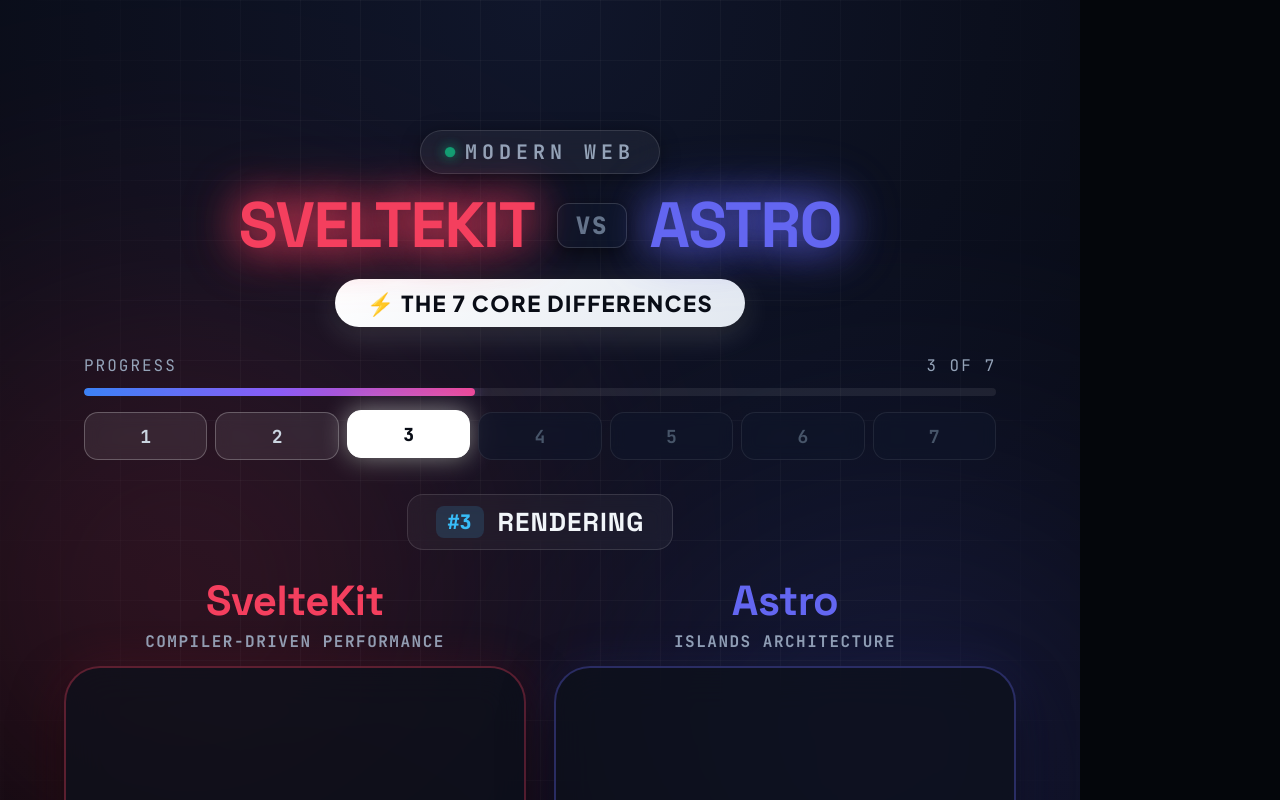
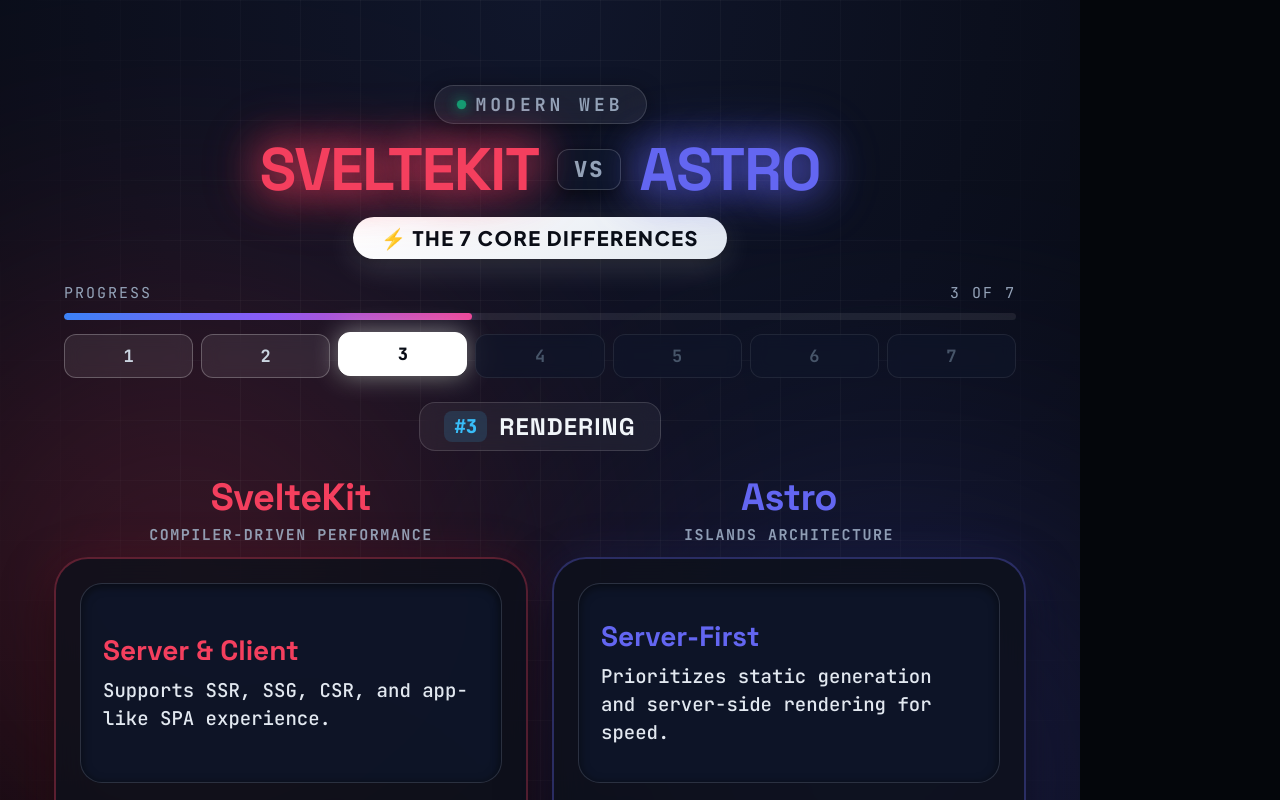
Before and after one commit to gal-gadot-goddess/day23-htmlbased-compariso, a React (Vite) app: page / in a window 1280 px wide. Shown: the top 800 px of the page. Built offline with nearby package versions, Linux system fonts and the light colour scheme.

Commit message:
fix(layout): reposition explanation box directly to top of card and add dynamic color palette strategy

```diff
--- a/src/styles/global.css
+++ b/src/styles/global.css
@@ -35,7 +35,7 @@
     color: #fff;
     display: flex;
     flex-direction: column;
-    padding: 130px 64px 80px;
+    padding: 85px 54px 75px;
     box-sizing: border-box;
     overflow: hidden;
     font-family: var(--font-primary);
@@ -48,7 +48,7 @@
     filter: blur(140px);
     pointer-events: none;
     z-index: 0;
-    opacity: 0.18;
+    opacity: 0.22;
     transition: background-color 1.2s ease;
 }
 
@@ -83,7 +83,7 @@
     position: relative;
     z-index: 2;
     text-align: center;
-    margin-bottom: 28px;
+    margin-bottom: 24px;
     width: 100%;
 }
 
@@ -91,7 +91,7 @@
     display: flex;
     justify-content: center;
     align-items: center;
-    margin-bottom: 18px;
+    margin-bottom: 14px;
 }
 
 .top-label-pill {
@@ -99,22 +99,22 @@
     align-items: center;
     gap: 10px;
     font-family: var(--font-mono);
-    font-size: 20px;
-    letter-spacing: 5px;
+    font-size: 18px;
+    letter-spacing: 4px;
     text-transform: uppercase;
     font-weight: 700;
     color: #94a3b8;
-    background: rgba(255, 255, 255, 0.05);
-    border: 1px solid rgba(255, 255, 255, 0.12);
-    padding: 8px 24px;
+    background: rgba(255, 255, 255, 0.06);
+    border: 1px solid rgba(255, 255, 255, 0.14);
+    padding: 7px 22px;
     border-radius: 100px;
     backdrop-filter: blur(12px);
     box-shadow: 0 4px 20px rgba(0, 0, 0, 0.4);
 }
 
 .pulse-dot {
-    width: 10px;
-    height: 10px;
+    width: 9px;
+    height: 9px;
     border-radius: 50%;
     background: #10b981;
     box-shadow: 0 0 12px #10b981;
@@ -130,16 +130,16 @@
     display: flex;
     justify-content: center;
     align-items: center;
-    gap: 22px;
-    margin-bottom: 20px;
+    gap: 18px;
+    margin-bottom: 16px;
     flex-wrap: wrap;
 }
 
 .title-tech {
     font-family: var(--font-display);
-    font-size: 64px;
+    font-size: 60px;
     font-weight: 900;
-    letter-spacing: -1.5px;
+    letter-spacing: -1.2px;
     text-transform: uppercase;
     line-height: 1.05;
     text-shadow: 0 0 40px currentColor;
@@ -149,12 +149,12 @@
 
 .vs-badge {
     font-family: var(--font-mono);
-    font-size: 24px;
+    font-size: 22px;
     font-weight: 900;
-    color: #64748b;
-    background: rgba(15, 23, 42, 0.8);
-    border: 1px solid rgba(255, 255, 255, 0.15);
-    padding: 6px 18px;
+    color: #94a3b8;
+    background: rgba(15, 23, 42, 0.85);
+    border: 1px solid rgba(255, 255, 255, 0.18);
+    padding: 5px 16px;
     border-radius: 12px;
     text-transform: uppercase;
     letter-spacing: 2px;
@@ -169,12 +169,12 @@
 .differences-badge {
     display: inline-flex;
     align-items: center;
-    gap: 12px;
+    gap: 10px;
     background: linear-gradient(135deg, #ffffff 0%, #e2e8f0 100%);
     color: #090d16;
-    padding: 10px 32px;
+    padding: 8px 28px;
     border-radius: 50px;
-    font-size: 22px;
+    font-size: 20px;
     font-weight: 800;
     letter-spacing: 1.5px;
     box-shadow: 0 8px 30px rgba(255, 255, 255, 0.15), 0 2px 8px rgba(0, 0, 0, 0.4);
@@ -185,17 +185,17 @@
 .timeline-section {
     position: relative;
     z-index: 2;
-    margin-bottom: 34px;
-    padding: 0 20px;
+    margin-bottom: 24px;
+    padding: 0 10px;
 }
 
 .timeline-header {
     display: flex;
     justify-content: space-between;
     align-items: center;
-    margin-bottom: 12px;
+    margin-bottom: 10px;
     font-family: var(--font-mono);
-    font-size: 16px;
+    font-size: 15px;
     color: #94a3b8;
     letter-spacing: 2px;
 }
@@ -203,11 +203,11 @@
 .timeline-progress-rail {
     position: relative;
     width: 100%;
-    height: 8px;
+    height: 7px;
     background: rgba(255, 255, 255, 0.08);
     border-radius: 10px;
     overflow: hidden;
-    margin-bottom: 16px;
+    margin-bottom: 14px;
 }
 
 .timeline-progress-fill {
@@ -227,15 +227,15 @@
 
 .timeline-step {
     flex: 1;
-    height: 48px;
+    height: 44px;
     background: rgba(15, 23, 42, 0.6);
     border: 1.5px solid rgba(255, 255, 255, 0.08);
-    border-radius: 14px;
+    border-radius: 12px;
     display: flex;
     align-items: center;
     justify-content: center;
     font-family: var(--font-mono);
-    font-size: 18px;
+    font-size: 17px;
     font-weight: 700;
     color: #475569;
     transition: all 0.3s ease;
@@ -262,33 +262,33 @@
     position: relative;
     z-index: 2;
     text-align: center;
-    margin-bottom: 24px;
+    margin-bottom: 22px;
 }
 
 .category-banner-inner {
     display: inline-flex;
     align-items: center;
-    gap: 14px;
-    background: rgba(255, 255, 255, 0.04);
-    border: 1px solid rgba(255, 255, 255, 0.12);
+    gap: 12px;
+    background: rgba(255, 255, 255, 0.05);
+    border: 1px solid rgba(255, 255, 255, 0.14);
     border-radius: 16px;
-    padding: 10px 28px;
+    padding: 8px 24px;
     backdrop-filter: blur(10px);
 }
 
 .category-index {
     font-family: var(--font-mono);
-    font-size: 20px;
+    font-size: 19px;
     font-weight: 800;
     color: #38bdf8;
     background: rgba(56, 189, 248, 0.15);
-    padding: 3px 12px;
+    padding: 3px 10px;
     border-radius: 8px;
 }
 
 .category-title {
     font-family: var(--font-display);
-    font-size: 26px;
+    font-size: 24px;
     font-weight: 800;
     letter-spacing: 1px;
     color: #f1f5f9;
@@ -300,9 +300,9 @@
     position: relative;
     z-index: 2;
     display: flex;
-    gap: 28px;
+    gap: 24px;
     flex: 1;
-    margin-bottom: 30px;
+    margin-bottom: 24px;
     width: 100%;
     min-height: 0;
 }
@@ -317,12 +317,12 @@
 
 .card-header-group {
     text-align: center;
-    margin-bottom: 14px;
+    margin-bottom: 12px;
 }
 
 .card-hero-name {
     font-family: var(--font-display);
-    font-size: 42px;
+    font-size: 38px;
     font-weight: 900;
     letter-spacing: -0.5px;
     margin-bottom: 4px;
@@ -333,7 +333,7 @@
 
 .card-hero-tagline {
     font-family: var(--font-mono);
-    font-size: 16px;
+    font-size: 15px;
     font-weight: 700;
     letter-spacing: 1.5px;
     text-transform: uppercase;
@@ -345,9 +345,9 @@
     flex: 1;
     display: flex;
     flex-direction: column;
-    background: rgba(13, 17, 27, 0.75);
-    border: 2px solid rgba(255, 255, 255, 0.1);
-    border-radius: 36px;
+    background: rgba(13, 17, 27, 0.8);
+    border: 2px solid rgba(255, 255, 255, 0.12);
+    border-radius: 34px;
     padding: 24px;
     overflow: hidden;
     backdrop-filter: blur(20px);
@@ -356,6 +356,39 @@
     min-height: 0;
 }
 
+/* 1. TOP: Explanation Box directly visible */
+.card-explanation-box {
+    background: rgba(15, 23, 42, 0.85);
+    border: 1px solid rgba(255, 255, 255, 0.12);
+    border-radius: 22px;
+    padding: 22px;
+    display: flex;
+    flex-direction: column;
+    justify-content: center;
+    box-shadow: inset 0 2px 10px rgba(0, 0, 0, 0.5);
+    min-height: 200px;
+    margin-bottom: 18px;
+}
+
+.point-title {
+    font-family: var(--font-display);
+    font-size: 28px;
+    font-weight: 800;
+    line-height: 1.2;
+    margin-bottom: 10px;
+    word-break: break-word;
+}
+
+.point-description {
+    font-family: var(--font-mono);
+    font-size: 19px;
+    line-height: 1.45;
+    color: #e2e8f0;
+    font-weight: 500;
+    word-break: break-word;
+}
+
+/* 2. CENTER / BOTTOM: Visual Zone */
 .card-visual-zone {
     flex: 1;
     display: flex;
@@ -368,9 +401,9 @@
 /* Visual Icon Glow Frame */
 .icon-glow-frame {
     position: relative;
-    width: 170px;
-    height: 170px;
-    border-radius: 34px;
+    width: 190px;
+    height: 190px;
+    border-radius: 36px;
     display: flex;
     align-items: center;
     justify-content: center;
@@ -380,9 +413,9 @@
 .icon-ring-pulse {
     position: absolute;
     inset: -6px;
-    border-radius: 40px;
+    border-radius: 42px;
     border: 2px dashed;
-    opacity: 0.35;
+    opacity: 0.5;
     animation: rotateSlow 20s linear infinite;
 }
 
@@ -396,44 +429,11 @@
     font-size: 20px;
     font-weight: 800;
     letter-spacing: 1px;
-    padding: 10px 22px;
+    padding: 10px 24px;
     border-radius: 12px;
     text-align: center;
-    background: rgba(0, 0, 0, 0.75);
     border: 1px solid;
-    box-shadow: 0 6px 20px rgba(0, 0, 0, 0.5);
     max-width: 90%;
-    word-break: break-word;
-}
-
-/* Card Explanation Box */
-.card-explanation-box {
-    background: rgba(7, 10, 18, 0.85);
-    border: 1px solid rgba(255, 255, 255, 0.08);
-    border-radius: 24px;
-    padding: 24px;
-    display: flex;
-    flex-direction: column;
-    justify-content: center;
-    box-shadow: inset 0 2px 10px rgba(0, 0, 0, 0.5);
-    min-height: 210px;
-}
-
-.point-title {
-    font-family: var(--font-display);
-    font-size: 30px;
-    font-weight: 800;
-    line-height: 1.15;
-    margin-bottom: 12px;
-    word-break: break-word;
-}
-
-.point-description {
-    font-family: var(--font-mono);
-    font-size: 21px;
-    line-height: 1.45;
-    color: #cbd5e1;
-    font-weight: 500;
     word-break: break-word;
 }
 
@@ -446,7 +446,7 @@
     align-items: center;
     gap: 12px;
     font-family: var(--font-mono);
-    font-size: 17px;
+    font-size: 16px;
     color: #64748b;
     letter-spacing: 2px;
     text-transform: uppercase;
```
Also changed, not shown: scripts/generate_topic.mjs (+39 -4 lines), src/App.tsx (+29 -31 lines).
